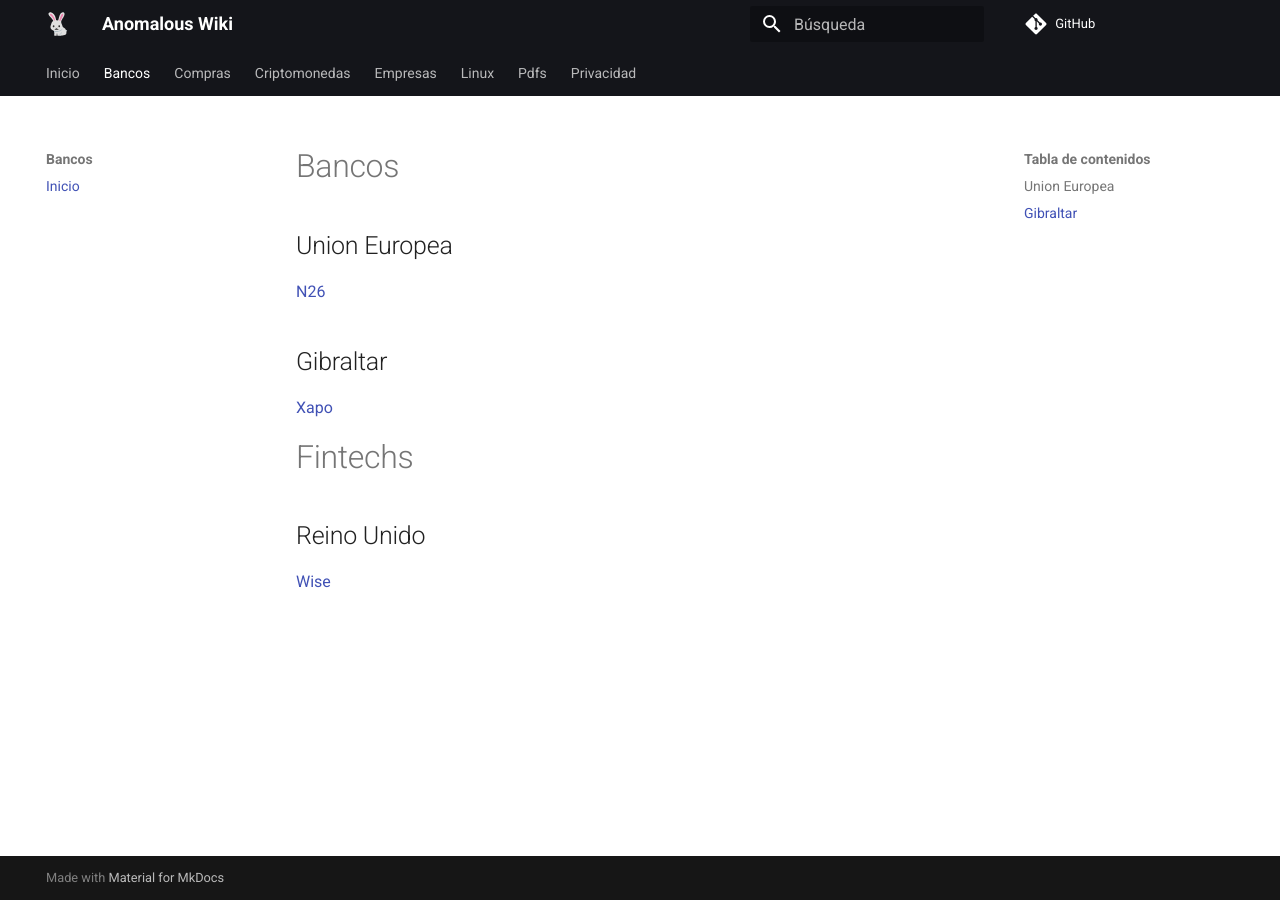
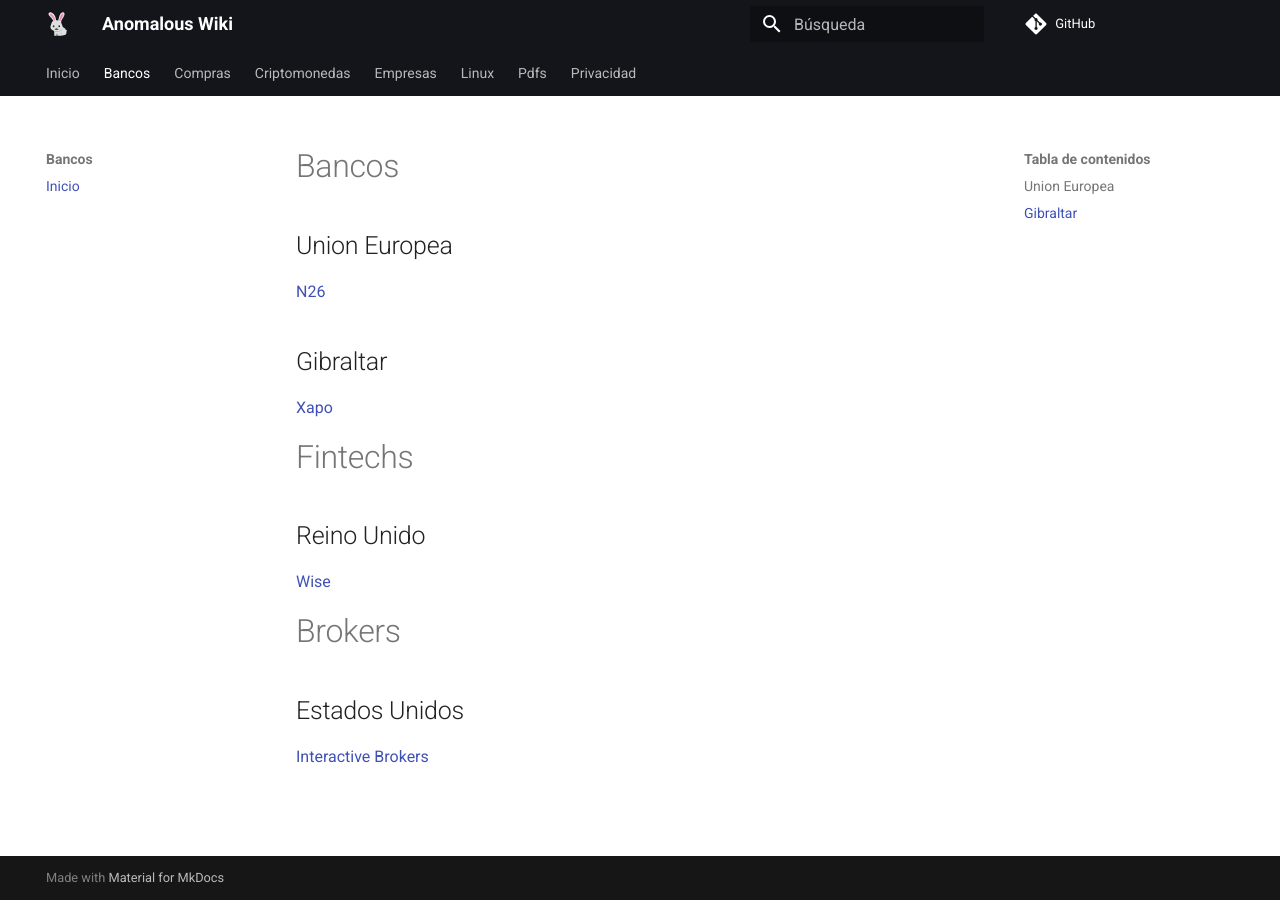
Before and after one commit to anomalouscode/wiki, an MkDocs documentation site: the page built from docs/bancos/index.md, in a window 1280 px wide. Built offline with MkDocs 1.6.1 and Material for MkDocs 9.7.7, drawn with Linux system fonts in a browser that asks for light colours; comment, search, counter and statistics services are not loaded.

Commit message:
Update index.md

```diff
--- a/docs/bancos/index.md
+++ b/docs/bancos/index.md
@@ -17,3 +17,9 @@
 ## Reino Unido
 
 [Wise](https://wise.com/)
+
+# Brokers
+
+## Estados Unidos
+
+[Interactive Brokers](https://www.interactivebrokers.com/)
```
